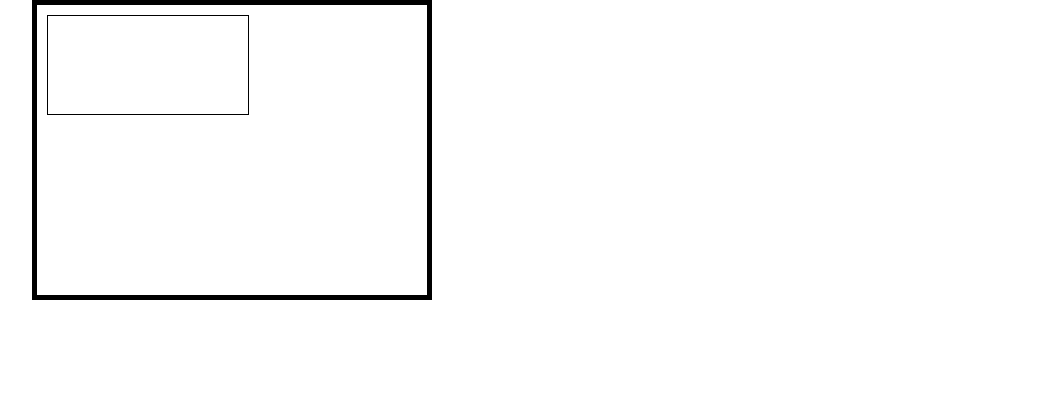
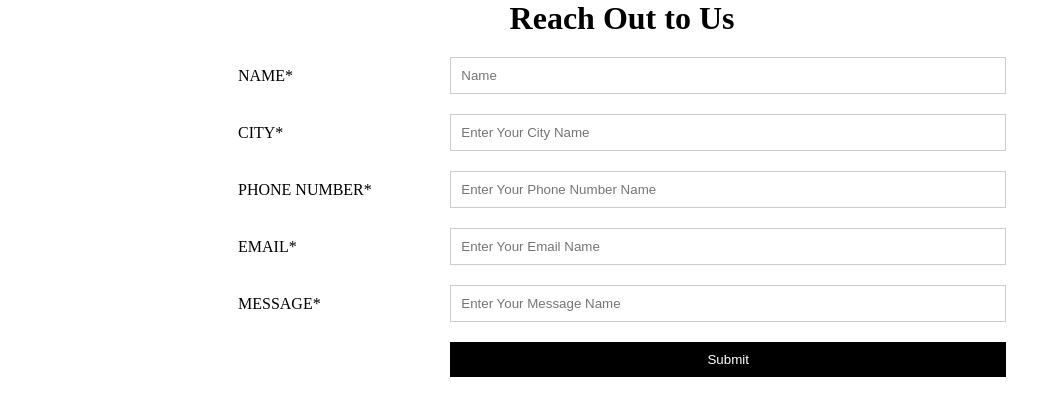
Before and after one commit to iamswarnkar/webDevClass, a plain HTML site: page index.html in a window 1280 px wide. Shown: the whole page, without its empty margins (18-1055 px from the left). Drawn offline with Linux system fonts and the light colour scheme.

Commit message:
feat: summit hotle form

```diff
--- a/index.html
+++ b/index.html
@@ -8,7 +8,55 @@
   </head>
   <body>
     <div class="container">
-      <div class="child"></div>
+      <h1 class="heading">Reach Out to Us</h1>
+      <div class="form-group">
+        <label for="name">Name*</label>
+        <input type="text" name="name" id="name" placeholder="Name" />
+      </div>
+
+      <div class="form-group">
+        <label for="name">City*</label>
+        <input
+          type="text"
+          name="name"
+          id="name"
+          placeholder="Enter Your City Name"
+        />
+      </div>
+
+      <div class="form-group">
+        <label for="name">Phone Number*</label>
+        <input
+          type="text"
+          name="name"
+          id="name"
+          placeholder="Enter Your Phone Number Name"
+        />
+      </div>
+
+      <div class="form-group">
+        <label for="name">Email*</label>
+        <input
+          type="text"
+          name="name"
+          id="name"
+          placeholder="Enter Your Email Name"
+        />
+      </div>
+
+      <div class="form-group">
+        <label for="name">Message*</label>
+        <input
+          type="text"
+          name="name"
+          id="name"
+          placeholder="Enter Your Message Name"
+        />
+      </div>
+      <div class="form-group">
+        <label for="name"></label>
+        <button class="btn">Submit</button>
+      </div>
     </div>
   </body>
 </html>
--- a/style.css
+++ b/style.css
@@ -3,17 +3,46 @@
   padding: 0;
   box-sizing: border-box;
 }
+
+.heading {
+  text-align: center;
+}
 .container {
-  height: 300px;
-  width: 400px;
-  border: 5px solid black;
-  margin-left: 50px;
-  padding: 10px;
+  width: 60%;
+  margin: auto;
+  overflow: hidden;
+  display: flex;
+  flex-direction: column;
+  align-items: center;
+  gap: 20px;
 }
 
-.child {
-  height: 100px;
-  width: 100px;
-  border: 1px solid black;
-  padding-left: 200px;
+.form-group {
+  display: flex;
+  flex-direction: row;
+  width: 100%;
+  justify-content: space-between;
+  align-items: center;
+  gap: 20px;
 }
+
+input {
+  width: 100%;
+  padding: 10px;
+  border: 1px solid #ccc;
+}
+
+label {
+  width: 35%;
+  text-transform: uppercase;
+}
+
+button {
+  width: 100%;
+  padding: 10px;
+  border: none;
+  background-color: #000;
+  color: #fff;
+  cursor: pointer;
+  align-self: flex-end;
+}
```
